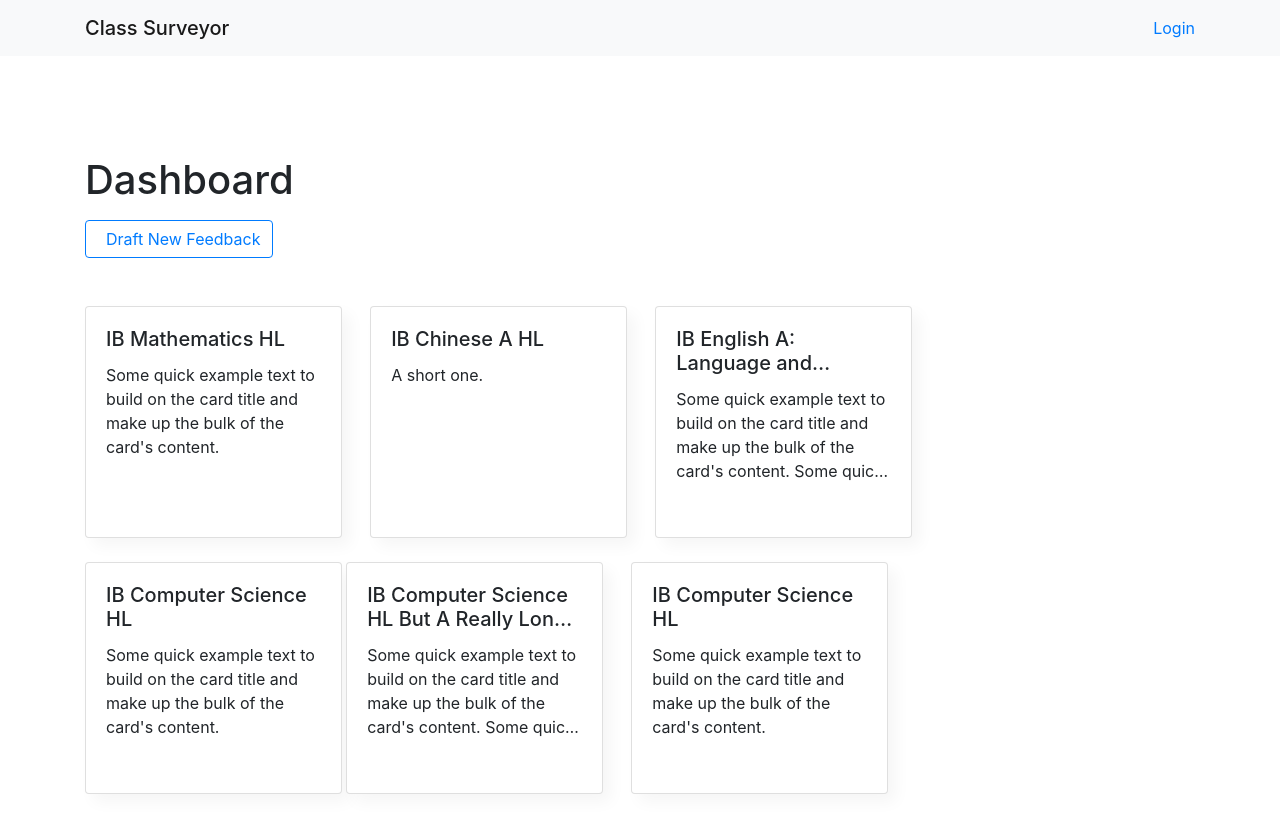
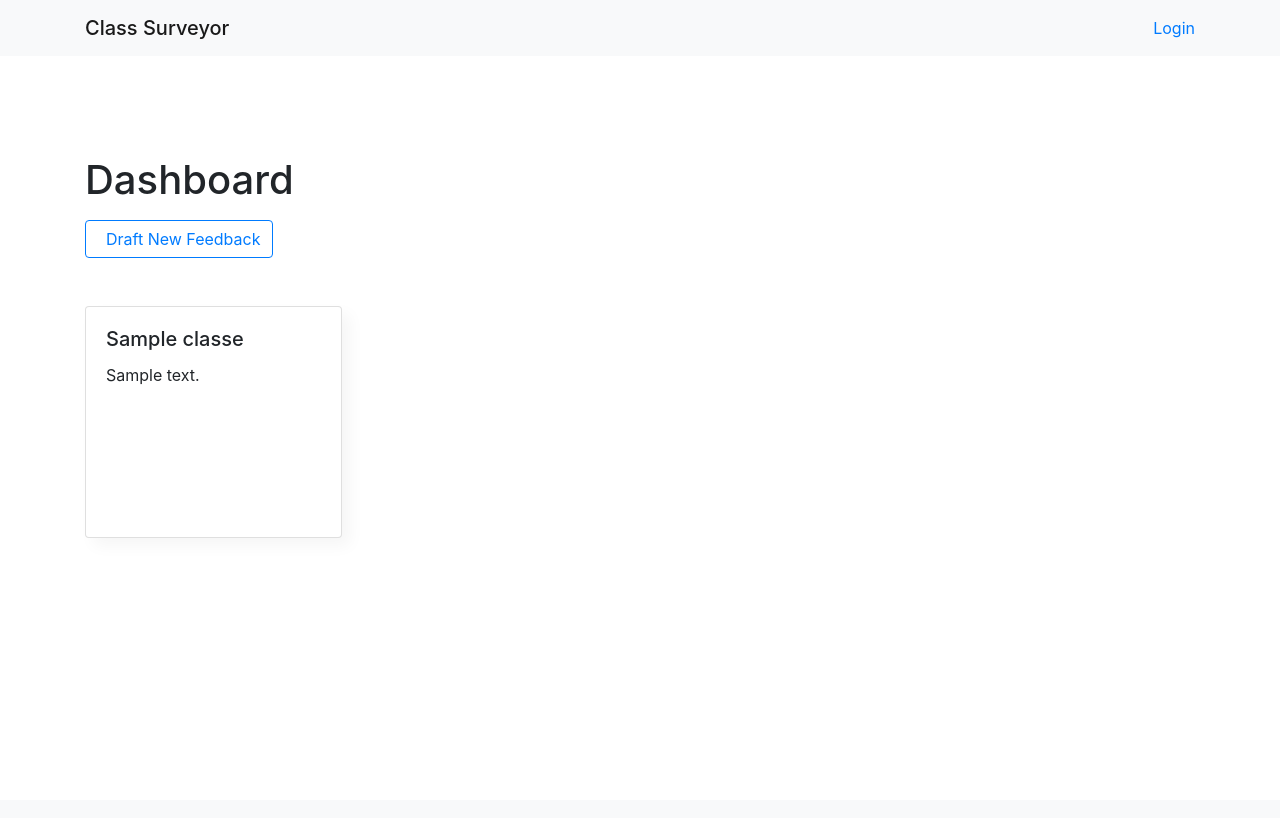
Before and after one commit to georgeyjm/class-surveyor, a Flask app: template surveyor/templates/student-dashboard.html in a window 1280 px wide. After the commit the page ends 538 px from the top, so only its background shows below. Run offline with Flask 2, Linux system fonts and the light colour scheme; the template is opened without the code that fills it: values that come from a table or form of the project are taken from there, others are empty; tables that the repository leaves empty hold one stand-in row (values such as "Sample post"); some libraries are stand-ins or nearby versions.

Commit message:
Templatify the student dashboard page

```diff
--- a/surveyor/templates/student-dashboard.html
+++ b/surveyor/templates/student-dashboard.html
@@ -14,73 +14,18 @@
     <h1 class='mb-3'>Dashboard</h1>
     <a href='/feedback/new' class='btn btn-outline-primary' role='button'><i class='fal fa-plus mr-2' aria-hidden='true'></i>Draft New Feedback</a>
     <div class='mt-5'>
-
+      {% for feedback in feedbacks %}
         <div class='feedback card d-inline-block mb-4'>
           <div class='card-body'>
-          <h5 class='card-title'>IB Mathematics HL</h5>
-          <p class='card-text'>Some quick example text to build on the card title and make up the bulk of the card's content.</p>
+            <h5 class='card-title'>{{ feedback.class_.name }}</h5>
+            <p class='card-text'>{{ feedback.content }}</p>
             <div class='card-links-container'>
               <a href='#' class='card-link text-secondary'><i class='far fa-edit mr-2' aria-hidden='true'></i>Edit</a>
               <a href='#' class='card-link text-danger'><i class='far fa-trash-alt mr-2' aria-hidden='true'></i>Delete</a>
             </div>
           </div>
         </div>
-
-      <div class='feedback card d-inline-block mb-4'>
-        <div class='card-body'>
-          <h5 class='card-title'>IB Chinese A HL</h5>
-          <p class='card-text'>A short one.</p>
-          <div class='card-links-container'>
-            <a href='#' class='card-link text-secondary'><i class='far fa-edit mr-2' aria-hidden='true'></i>Edit</a>
-            <a href='#' class='card-link text-danger'><i class='far fa-trash-alt mr-2' aria-hidden='true'></i>Delete</a>
-          </div>
-        </div>
-      </div>
-
-      <div class='feedback card d-inline-block mb-4'>
-        <div class='card-body'>
-          <h5 class='card-title'>IB English A: Language and Literature HL</h5>
-          <p class='card-text'>Some quick example text to build on the card title and make up the bulk of the card's content. Some quick example text to build on the card title and make up the bulk of the card's content. Some quick example text to build on the card title and make up the bulk of the card's content. Some quick example text to build on the card title and make up the bulk of the card's content.</p>
-          <div class='card-links-container'>
-            <a href='#' class='card-link text-secondary'><i class='far fa-edit mr-2' aria-hidden='true'></i>Edit</a>
-            <a href='#' class='card-link text-danger'><i class='far fa-trash-alt mr-2' aria-hidden='true'></i>Delete</a>
-          </div>
-        </div>
-      </div>
-
-      <div class='feedback card d-inline-block mb-4'>
-        <div class='card-body'>
-          <h5 class='card-title'>IB Computer Science HL</h5>
-          <p class='card-text'>Some quick example text to build on the card title and make up the bulk of the card's content.</p>
-          <div class='card-links-container'>
-            <a href='#' class='card-link text-secondary'><i class='far fa-edit mr-2' aria-hidden='true'></i>Edit</a>
-            <a href='#' class='card-link text-danger'><i class='far fa-trash-alt mr-2' aria-hidden='true'></i>Delete</a>
-          </div>
-        </div>
-      </div>
-
-      <div class='feedback card d-inline-block mb-4'>
-        <div class='card-body'>
-          <h5 class='card-title'>IB Computer Science HL But A Really Long Title</h5>
-          <p class='card-text'>Some quick example text to build on the card title and make up the bulk of the card's content. Some quick example text to build on the card title and make up the bulk of the card's content. Some quick example text to build on the card title and make up the bulk of the card's content.</p>
-          <div class='card-links-container'>
-            <a href='#' class='card-link text-secondary'><i class='far fa-edit mr-2' aria-hidden='true'></i>Edit</a>
-            <a href='#' class='card-link text-danger'><i class='far fa-trash-alt mr-2' aria-hidden='true'></i>Delete</a>
-          </div>
-        </div>
-      </div>
-
-      <div class='feedback card d-inline-block mb-4'>
-        <div class='card-body'>
-          <h5 class='card-title'>IB Computer Science HL</h5>
-          <p class='card-text'>Some quick example text to build on the card title and make up the bulk of the card's content.</p>
-          <div class='card-links-container'>
-            <a href='#' class='card-link text-secondary'><i class='far fa-edit mr-2' aria-hidden='true'></i>Edit</a>
-            <a href='#' class='card-link text-danger'><i class='far fa-trash-alt mr-2' aria-hidden='true'></i>Delete</a>
-          </div>
-        </div>
-      </div>
-
+      {% endfor %}
     </div>
   </div>
 {% endblock %}
--- a/surveyor/views.py
+++ b/surveyor/views.py
@@ -50,7 +50,8 @@
     if current_user.is_teacher:
         return render_template('teacher-dashboard.html')
     else:
-        return render_template('student-dashboard.html')
+        feedbacks = Feedback.query.filter_by(student_id=current_user.id).all()
+        return render_template('student-dashboard.html', feedbacks=feedbacks)
 
 
 
```
Lines whose indentation alone changed are shown as unchanged.
